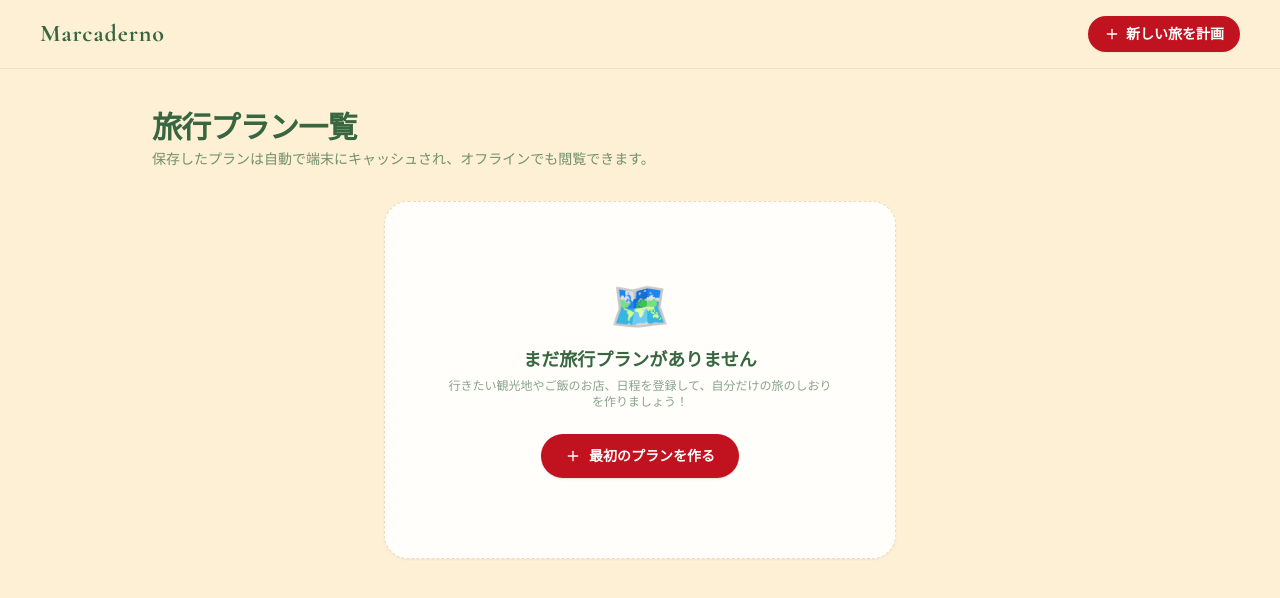
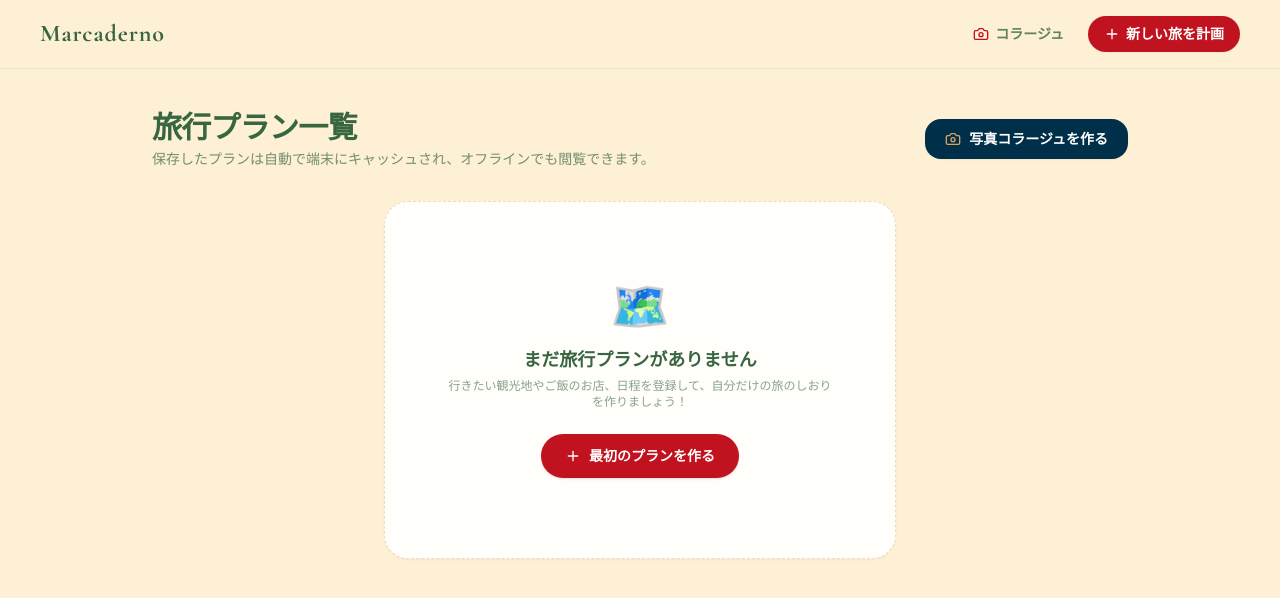
Before and after one commit to aykogt08/travel-planner, a Next.js app: page /trips in a window 1280 px wide. Shown: the top 598 px of the page. Built offline with nearby package versions, Linux system fonts and the light colour scheme; no server answers; the database is empty.

Commit message:
feat: enhance visibility and CTAs for collage studio on home and trips list pages

```diff
--- a/app/page.tsx
+++ b/app/page.tsx
@@ -65,14 +65,21 @@ export default function Home() {
         <div className="flex flex-col sm:flex-row items-center gap-3 w-full sm:w-auto">
           <Link
             href="/trips/new"
-            className="w-full sm:w-auto px-8 py-3.5 bg-[#C1121F] text-white rounded-2xl text-sm font-bold hover:bg-[#a50f1a] transition shadow-md flex items-center justify-center gap-2"
+            className="w-full sm:w-auto px-6 py-3.5 bg-[#C1121F] text-white rounded-2xl text-sm font-bold hover:bg-[#a50f1a] transition shadow-md flex items-center justify-center gap-2"
           >
             <Plane className="w-4 h-4" />
             旅のプランを作る
           </Link>
           <Link
+            href="/collage"
+            className="w-full sm:w-auto px-6 py-3.5 bg-[#003049] text-white rounded-2xl text-sm font-bold hover:bg-[#002235] transition shadow-md flex items-center justify-center gap-2"
+          >
+            <Camera className="w-4 h-4 text-[#DDA15E]" />
+            写真コラージュを作る
+          </Link>
+          <Link
             href="/trips"
-            className="w-full sm:w-auto px-8 py-3.5 bg-white/80 border border-[#386641]/20 text-[#386641] rounded-2xl text-sm font-bold hover:bg-white hover:border-[#386641]/40 transition shadow-xs flex items-center justify-center gap-2"
+            className="w-full sm:w-auto px-6 py-3.5 bg-white/80 border border-[#386641]/20 text-[#386641] rounded-2xl text-sm font-bold hover:bg-white hover:border-[#386641]/40 transition shadow-xs flex items-center justify-center gap-2"
           >
             保存したプランを見る <ArrowRight className="w-4 h-4" />
           </Link>
--- a/app/trips/page.tsx
+++ b/app/trips/page.tsx
@@ -18,6 +18,7 @@ import {
   Trash2,
   Luggage,
   Sparkles,
+  Camera,
 } from "lucide-react";
 
 export default function TripsPage() {
@@ -85,6 +86,14 @@ export default function TripsPage() {
         <Link href="/" className="text-2xl font-bold tracking-wider text-[#386641] font-brand">
           Marcaderno
         </Link>
+        <div className="flex items-center gap-3">
+          <Link
+            href="/collage"
+            className="flex items-center gap-1.5 text-xs sm:text-sm font-semibold px-3 py-2 text-[#386641]/80 hover:text-[#386641] hover:bg-[#386641]/5 rounded-xl transition"
+          >
+            <Camera className="w-4 h-4 text-[#C1121F]" />
+            <span>コラージュ</span>
+          </Link>
           <Link
             href="/trips/new"
             className="flex items-center gap-1.5 px-4 py-2 bg-[#C1121F] text-white rounded-full text-xs sm:text-sm font-semibold hover:bg-[#a50f1a] transition shadow-xs"
@@ -92,6 +101,7 @@ export default function TripsPage() {
             <Plus className="w-4 h-4" />
             新しい旅を計画
           </Link>
+        </div>
       </nav>
 
       <div className="max-w-5xl mx-auto px-4 sm:px-6 pt-10">
@@ -111,6 +121,14 @@ export default function TripsPage() {
               保存したプランは自動で端末にキャッシュされ、オフラインでも閲覧できます。
             </p>
           </div>
+
+          <Link
+            href="/collage"
+            className="flex items-center gap-2 px-5 py-2.5 rounded-2xl bg-[#003049] text-white hover:bg-[#002235] text-xs sm:text-sm font-bold shadow-xs transition shrink-0"
+          >
+            <Camera className="w-4 h-4 text-[#DDA15E]" />
+            <span>写真コラージュを作る</span>
+          </Link>
         </div>
 
         {loading ? (
```
Lines whose indentation alone changed are shown as unchanged.
